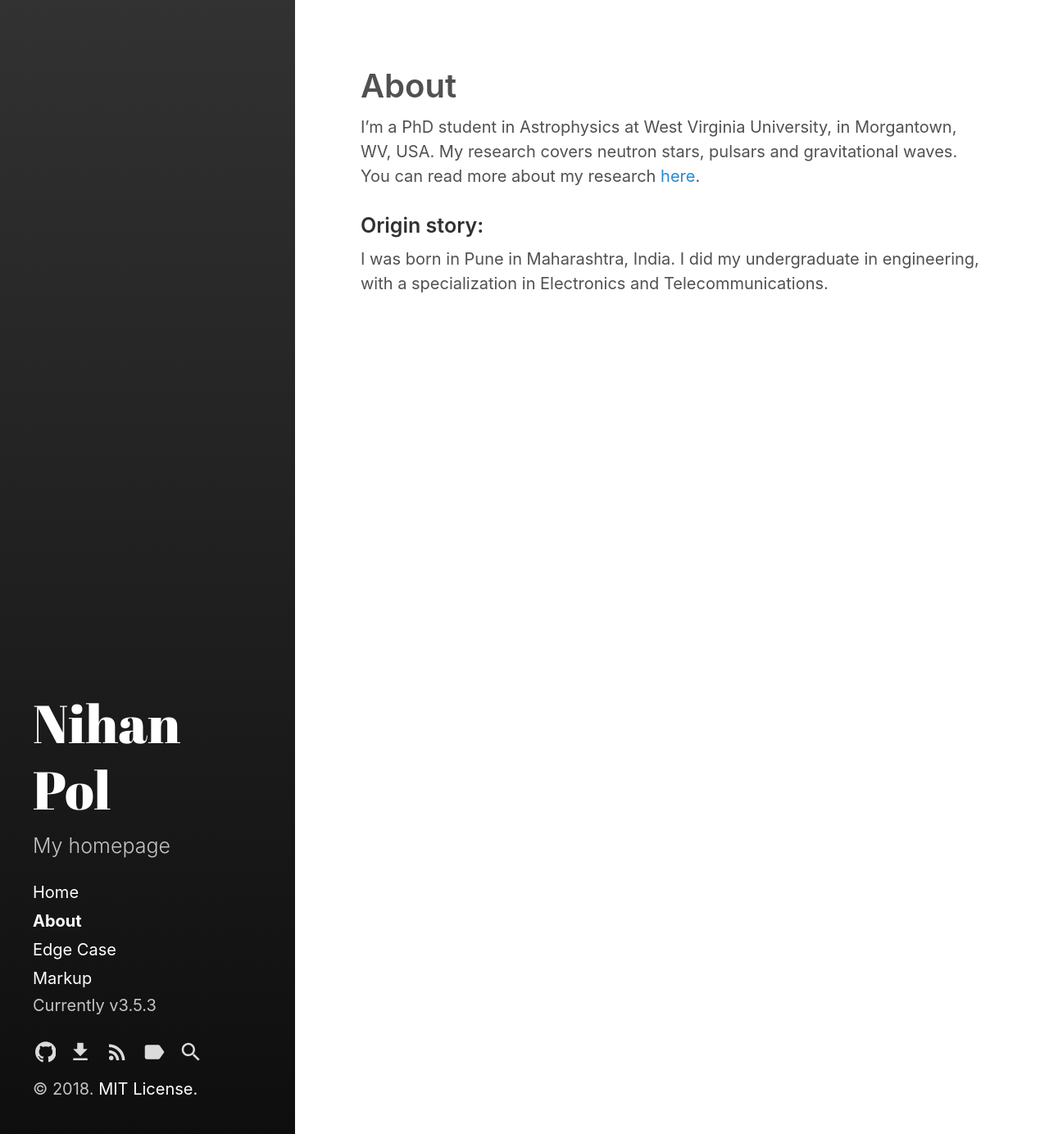
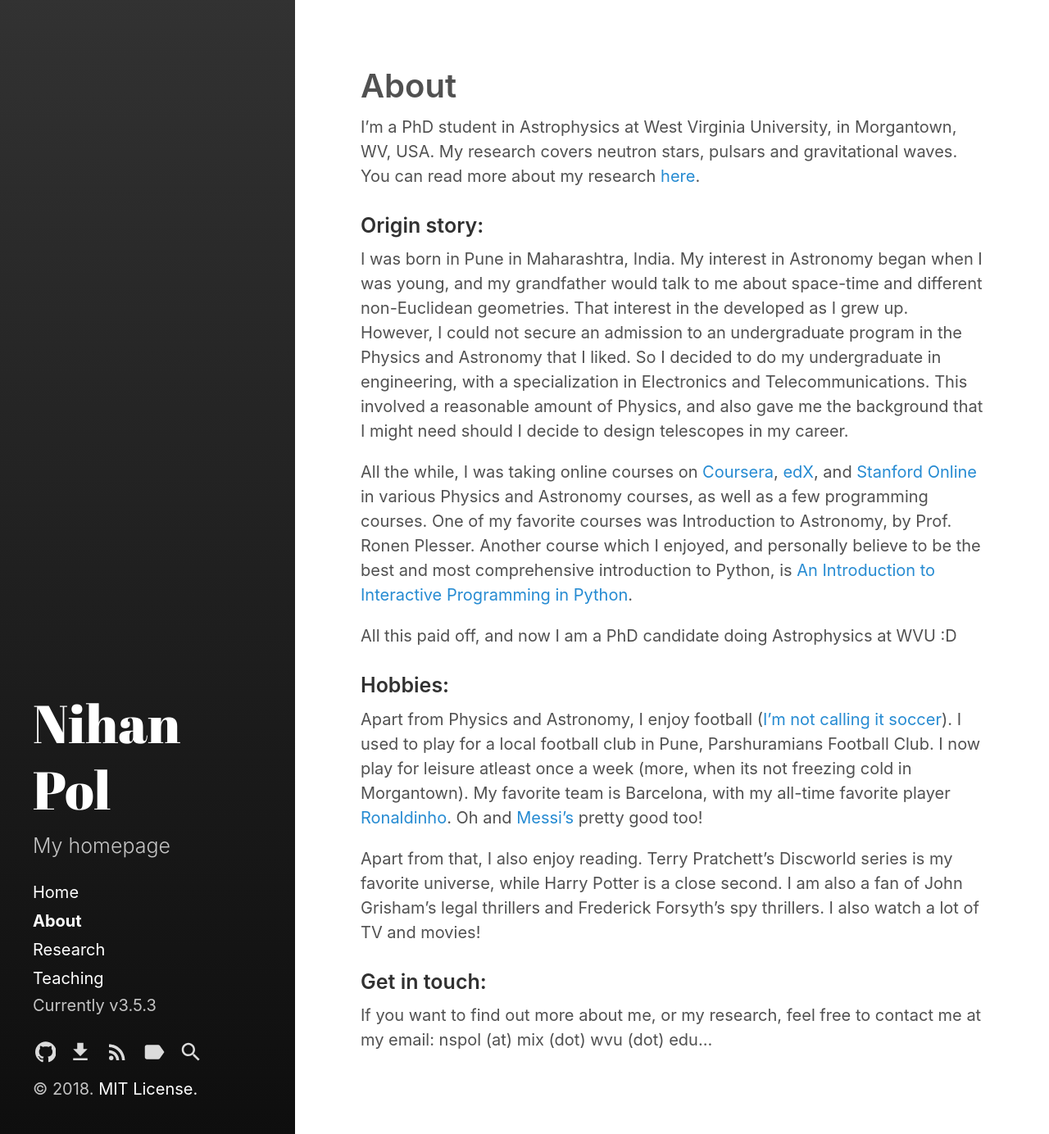
Before and after one commit to NihanPol/nihanpol.github.io, a Jekyll site: the page built from about.md, in a window 1280 px wide. Shown: the whole page at 82% size. Built offline with Jekyll 4.4.1, drawn with Linux system fonts in a browser that asks for light colours.

Commit message:
update about.md and add research and teaching

```diff
--- a/about.md
+++ b/about.md
@@ -8,5 +8,18 @@ I'm a PhD student in Astrophysics at West Virginia University, in Morgantown, WV
 
 ### Origin story:
 
-I was born in Pune in Maharashtra, India.
-I did my undergraduate in engineering, with a specialization in Electronics and Telecommunications.
+I was born in Pune in Maharashtra, India. My interest in Astronomy began when I was young, and my grandfather would talk to me about space-time and different non-Euclidean geometries. That interest in the developed as I grew up. However, I could not secure an admission to an undergraduate program in the Physics and Astronomy that I liked. So I decided to do my undergraduate in engineering, with a specialization in Electronics and Telecommunications. This involved a reasonable amount of Physics, and also gave me the background that I might need should I decide to design telescopes in my career.
+
+All the while, I was taking online courses on [Coursera](https://www.coursera.org/), [edX](https://www.edx.org/), and [Stanford Online](https://lagunita.stanford.edu/courses) in various Physics and Astronomy courses, as well as a few programming courses. One of my favorite courses was Introduction to Astronomy, by Prof. Ronen Plesser. Another course which I enjoyed, and personally believe to be the best and most comprehensive introduction to Python, is [An Introduction to Interactive Programming in Python](https://www.coursera.org/learn/interactive-python-1).
+
+All this paid off, and now I am a PhD candidate doing Astrophysics at WVU :D
+
+### Hobbies:
+
+Apart from Physics and Astronomy, I enjoy football ([I'm not calling it soccer](https://youtu.be/2sD_8prYOxo)). I used to play for a local football club in Pune, Parshuramians Football Club. I now play for leisure atleast once a week (more, when its not freezing cold in Morgantown). My favorite team is Barcelona, with my all-time favorite player [Ronaldinho](https://youtu.be/_dBz4dTZocg). Oh and [Messi's](https://youtu.be/j9u1Uj5CPmg) pretty good too!
+
+Apart from that, I also enjoy reading. Terry Pratchett's Discworld series is my favorite universe, while Harry Potter is a close second. I am also a fan of John Grisham's legal thrillers and Frederick Forsyth's spy thrillers. I also watch a lot of TV and movies!
+
+### Get in touch:
+
+If you want to find out more about me, or my research, feel free to contact me at my email: nspol (at) mix (dot) wvu (dot) edu...
```
Also changed, not shown: Research.md (added, +6 -0 lines), Teaching.md (added, +6 -0 lines), category/edge-case.md (deleted, +0 -27 lines), category/markup.md (deleted, +0 -6 lines).
